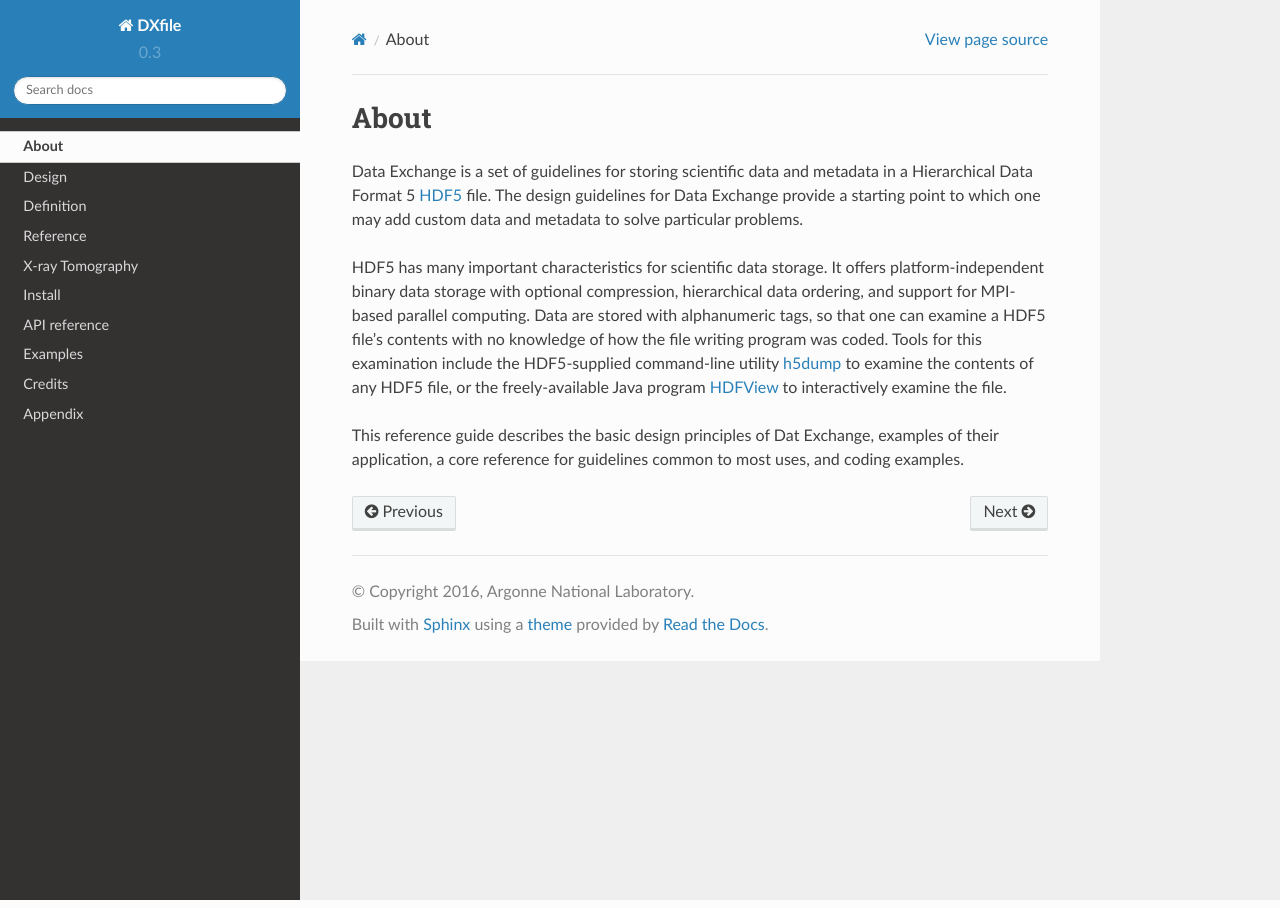
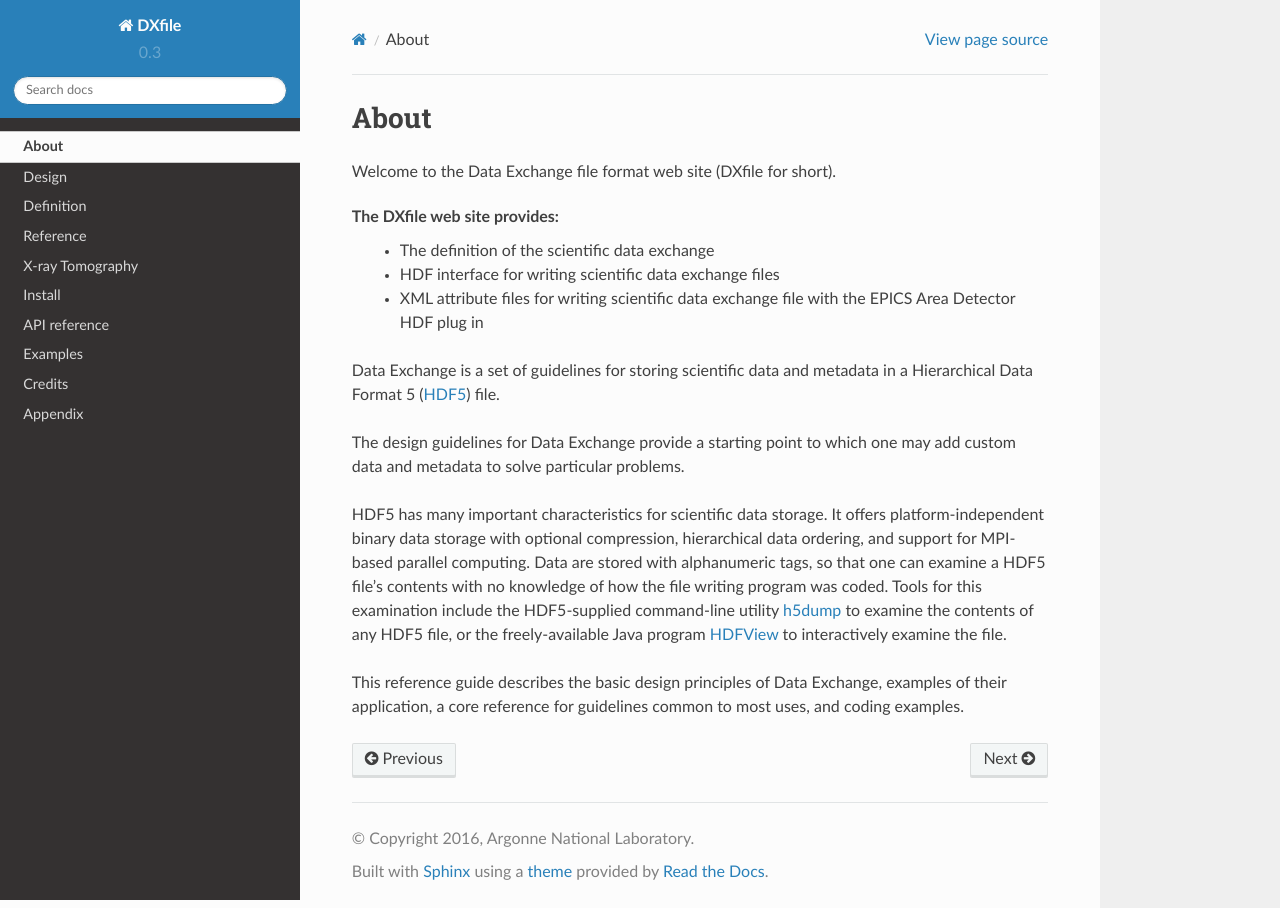
Before and after one commit to data-exchange/dxfile, a Sphinx documentation site: the page built from doc/source/about.rst, in a window 1280 px wide. Built offline with Sphinx 7.4.7 and the Read the Docs theme 2.0.0, drawn with Linux system fonts in a browser that asks for light colours.

Commit message:
working on the docs

```diff
--- a/doc/source/about.rst
+++ b/doc/source/about.rst
@@ -2,8 +2,17 @@
 About
 =====
 
+Welcome to the Data Exchange file format web site (DXfile for short).
+
+The DXfile web site provides:
+   - The definition of the scientific data exchange
+   - HDF interface for writing scientific data exchange files
+   - XML attribute files for writing scientific data exchange file with the EPICS Area Detector HDF plug in
+
+
 Data Exchange is a set of guidelines for storing scientific data and
-metadata in a Hierarchical Data Format 5 `HDF5 <http://www.hdfgroup.org/HDF5>`_  file.
+metadata in a Hierarchical Data Format 5 (`HDF5 <http://www.hdfgroup.org/HDF5>`_)  file.
+
 The design guidelines for Data Exchange provide a starting point to which one may add custom
 data and metadata to solve particular problems.
 
@@ -19,6 +28,6 @@ to examine the contents of any HDF5 file, or the freely-available Java
 program `HDFView <http://www.hdfgroup.org/hdf-java-html/hdfview/>`_
 to interactively examine the file.
 
-This reference guide describes the basic design principles of Dat
+This reference guide describes the basic design principles of Data
 Exchange, examples of their application, a core reference for guidelines
 common to most uses, and coding examples.
--- a/readme.txt
+++ b/readme.txt
@@ -1,4 +1,5 @@
-DXfile provide
+DXfile provides:
+
    - the definition of the scientific data exchange
    - HDF interface for writing scientific data exchange files
    - XML attribute files for writing scientific data exchange file with the EPICS Area Detector HDF plug in
```
